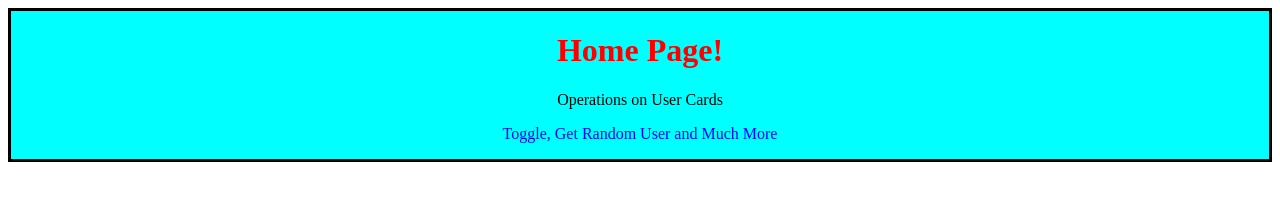
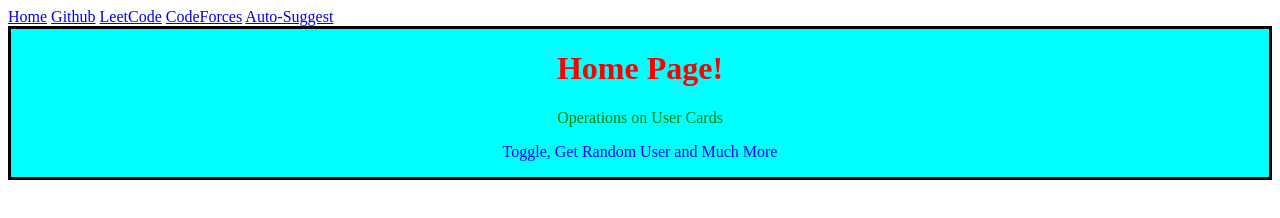
Before and after one commit to Aritrika921/being_infinity_bootcamp, a website: page frontend/index.html in a window 1280 px wide. Drawn offline with Linux system fonts and the light colour scheme.

Commit message:
navbar added

```diff
--- a/frontend/index.css
+++ b/frontend/index.css
@@ -9,7 +9,7 @@ h1{
   /*  border: 3px;
     border-color:black;
     border-style:solid;*/
-    /*color: blue;*/
+    color: green;
     border: 3px solid black;
     background-color: aqua;
 
--- a/frontend/index.html
+++ b/frontend/index.html
@@ -9,11 +9,19 @@
 
 </head>
 <body>
+    <div id="nav">
+        <a href="/">Home</a>
+        <a href="https://github.com" target="_blank">Github</a>
+        <a href="https://leetcode.com" target="_blank">LeetCode</a>
+        <a href="https://codeforces.com" target="_blank">CodeForces</a>
+        <a href="./pages/autosuggest.html">Auto-Suggest</a>
+    </div>
+
     <div id="home-intro">
     <h1> Home Page!</h1>
     <p id="p1"> Operations on User Cards</p>
     <p id="p2"> Toggle, Get Random User and Much More</p>
-    <script src="index.js"></script>
-    </div>
+</div>
+<script src="index.js"></script>
 </body>
 </html>
```
Also changed, not shown: frontend/pages/autosuggest.html (added, +11 -0 lines).
